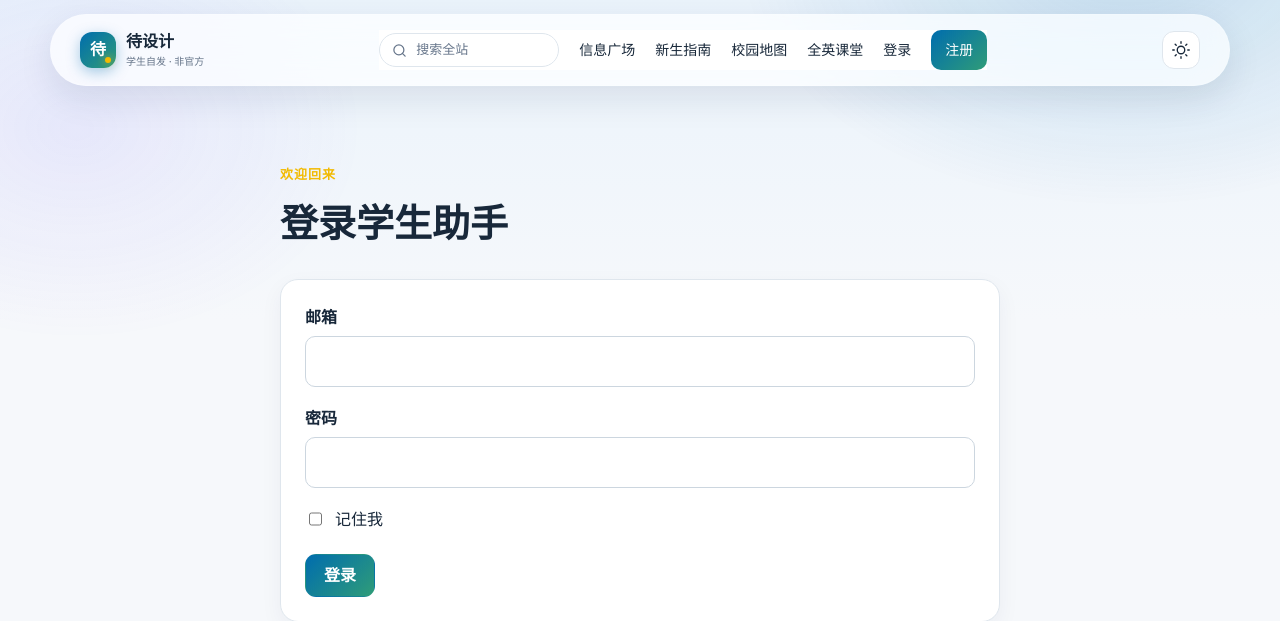
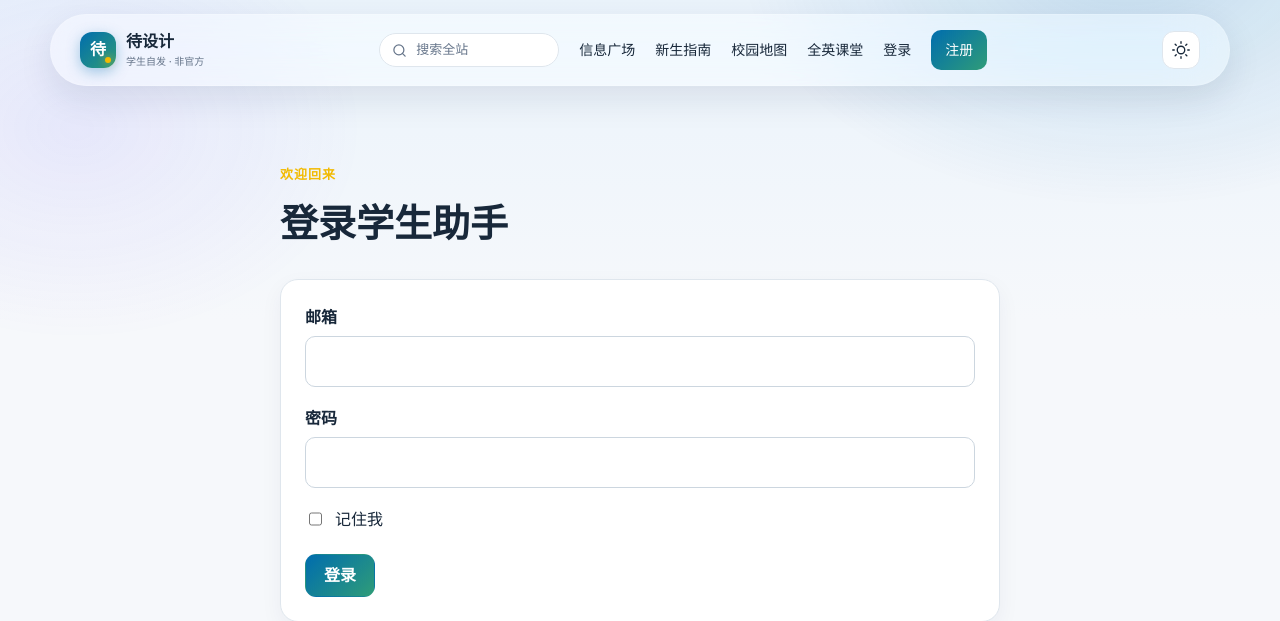
Before and after one commit to h13346223480-oss/suzhou-campus-hub, a Flask app: page /auth/login?next=/admin in a window 1280 px wide. Shown: the top 621 px of the page. Run offline with Flask 3, Linux system fonts and the light colour scheme; data comes from the database, SQL or seed files in the repository; some libraries are stand-ins or nearby versions.

Commit message:
style: 亮色顶栏毛玻璃通透化 (v2.10.1)
- 亮色顶栏背景透明度降至 .42，滚动态 .52，背景内容更清晰透出
- 亮色导航链接区改为透明，融入毛玻璃；移动端展开菜单保留白底

```diff
--- a/app/static/css/site.css
+++ b/app/static/css/site.css
@@ -126,7 +126,8 @@ tbody tr:hover{background:#12202e}
 [data-theme="light"] body::before{opacity:.92}
 [data-theme="light"] .site-header{background:rgba(255,255,255,.86);box-shadow:0 12px 34px rgba(16,43,78,.1)}
 [data-theme="light"] .nav-toggle{background:#fff;color:var(--ink)}
-[data-theme="light"] .nav-links{background:#fff}
+[data-theme="light"] .nav-links{background:transparent}
+[data-theme="light"] .nav-links.open{background:#fff}
 [data-theme="light"] .theme-toggle{background:#fff;color:var(--ink)}
 [data-theme="light"] .hero-full{background:radial-gradient(720px 420px at 78% -8%,rgba(155,109,255,.14),transparent 60%),radial-gradient(640px 380px at 16% 12%,rgba(0,109,174,.2),transparent 58%),radial-gradient(760px 420px at 50% 112%,rgba(63,174,138,.1),transparent 60%),linear-gradient(180deg,#fdfefc,#eef4fb)}
 [data-theme="light"] .hero-title{color:#285D4C}
@@ -359,8 +360,8 @@ main{padding-top:96px}
 /* ===== v2.7.3 顶部毛玻璃更透明 ===== */
 .site-header{background:rgba(10,16,26,.5);border-color:rgba(255,255,255,.14)}
 .site-header.scrolled{background:rgba(8,13,22,.62)}
-[data-theme="light"] .site-header{background:rgba(255,255,255,.72)}
-[data-theme="light"] .site-header.scrolled{background:rgba(255,255,255,.8)}
+[data-theme="light"] .site-header{background:rgba(255,255,255,.42)}
+[data-theme="light"] .site-header.scrolled{background:rgba(255,255,255,.52)}
 
 /* ===== v2.7.4 搜索交互优化 ===== */
 /* 桌面搜索框：聚焦平滑展开 + 高亮 */
--- a/app/templates/base.html
+++ b/app/templates/base.html
@@ -6,7 +6,7 @@
   <meta name="description" content="由学生自发建设的苏州校区生活与学习信息平台">
   <script>try{var t=localStorage.getItem('theme')||'light';document.documentElement.setAttribute('data-theme',t)}catch(e){document.documentElement.setAttribute('data-theme','light')}</script>
   <title>{% block title %}东蒙Hub{% endblock %}</title>
-  <link rel="stylesheet" href="{{ url_for('static', filename='css/site.css', v='2.10.0') }}">
+  <link rel="stylesheet" href="{{ url_for('static', filename='css/site.css', v='2.10.1') }}">
   <link rel="stylesheet" href="{{ url_for('static', filename='css/surveys.css', v='2.1.0') }}">
 </head>
 <body>
```
